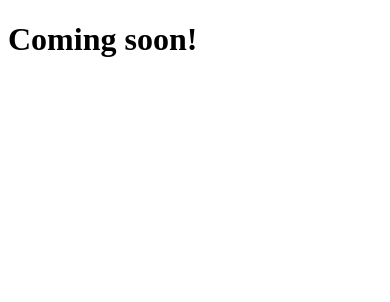
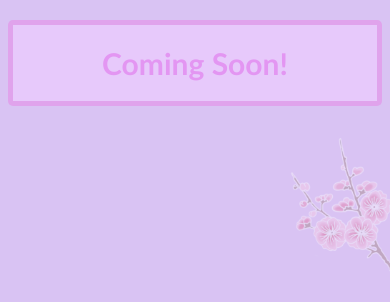
Before and after one commit to octo-xz/create-portfolio-challenge-2, a plain HTML site: page coming.html in a window 390 px wide. Drawn offline with Linux system fonts and the light colour scheme.

Commit message:
added css to main and second html pages

```diff
--- /dev/null
+++ b/assets/coming.css
@@ -0,0 +1,25 @@
+* {
+    font-size: 30px;
+    background-color: rgb(217, 195, 243);
+    font-family: 'Gill Sans', 'Gill Sans MT', Calibri, 'Trebuchet MS', sans-serif
+}
+
+h1 {
+    color: #e396f2;
+    display: flex;
+    justify-content: center;
+    text-align: center;
+    flex-wrap: wrap;
+    padding:20px;
+    background-color: #eeccffa8;
+    border: 5px solid #dc8ee3a5;
+    border-radius: 5px;
+}
+#cherry {
+    position:fixed;
+    left: 66vw;
+    top: dvh;
+    z-index: -1;
+    width: 40%;
+    opacity: 0.4;
+}
--- a/assets/style.css
+++ b/assets/style.css
@@ -238,7 +238,6 @@ h3 {
     /*portfolio section*/
 
     .main-card {
-        width: 100%;
         display: flex;
         flex-direction: column;
         justify-content: center;
@@ -248,13 +247,40 @@ h3 {
         justify-content: center;
         align-items: center;
     }
-
+    .all {
+        display: flex;
+        flex-direction: column;
+        flex-wrap: wrap;
+    }
+    .card-image {
+        justify-content: center;
+        width:inherit;
+    }
     /*contact information section*/
 
     address {
         display:flex;
         flex-direction: column;
         flex-wrap: wrap;
+    }
 
+    .contact-info {
+        display: flex;
+        flex-direction: column;
+        justify-content: center;
+        align-items: center;
+        margin: 10px;
     }
+    .contact {
+        margin: 5px;
+    }
+    /*cherry blossom image*/
+    #cherry {
+        position: fixed;
+        top: -10dvh;
+        left: 15vw;
+        width: 100%;
+        z-index: -1;
+    }
+
 }
--- a/coming.html
+++ b/coming.html
@@ -5,8 +5,11 @@
     <meta http-equiv="X-UA-Compatible" content="IE=edge">
     <meta name="viewport" content="width=device-width, initial-scale=1.0">
     <title>Document</title>
+    <link rel="stylesheet" href="./assets/coming.css">
 </head>
 <body>
-    <h1>Coming soon!</h1>
+    <h1>Coming Soon!</h1>
+    <img id="cherry" src="./assets/images/cherry-blossom-png-hd-cherry-blossom-871.png"
+            alt="cherry blossom flower on branch">
 </body>
 </html>
```
